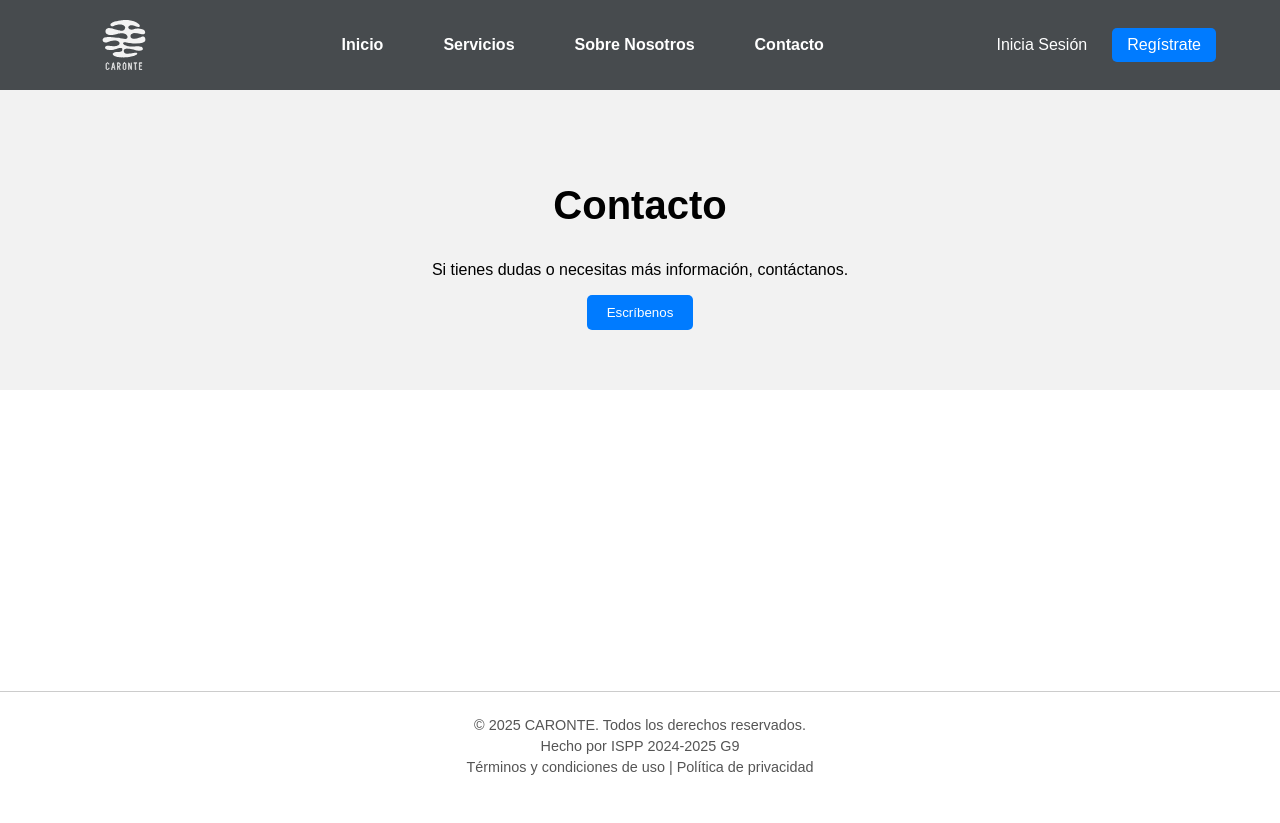
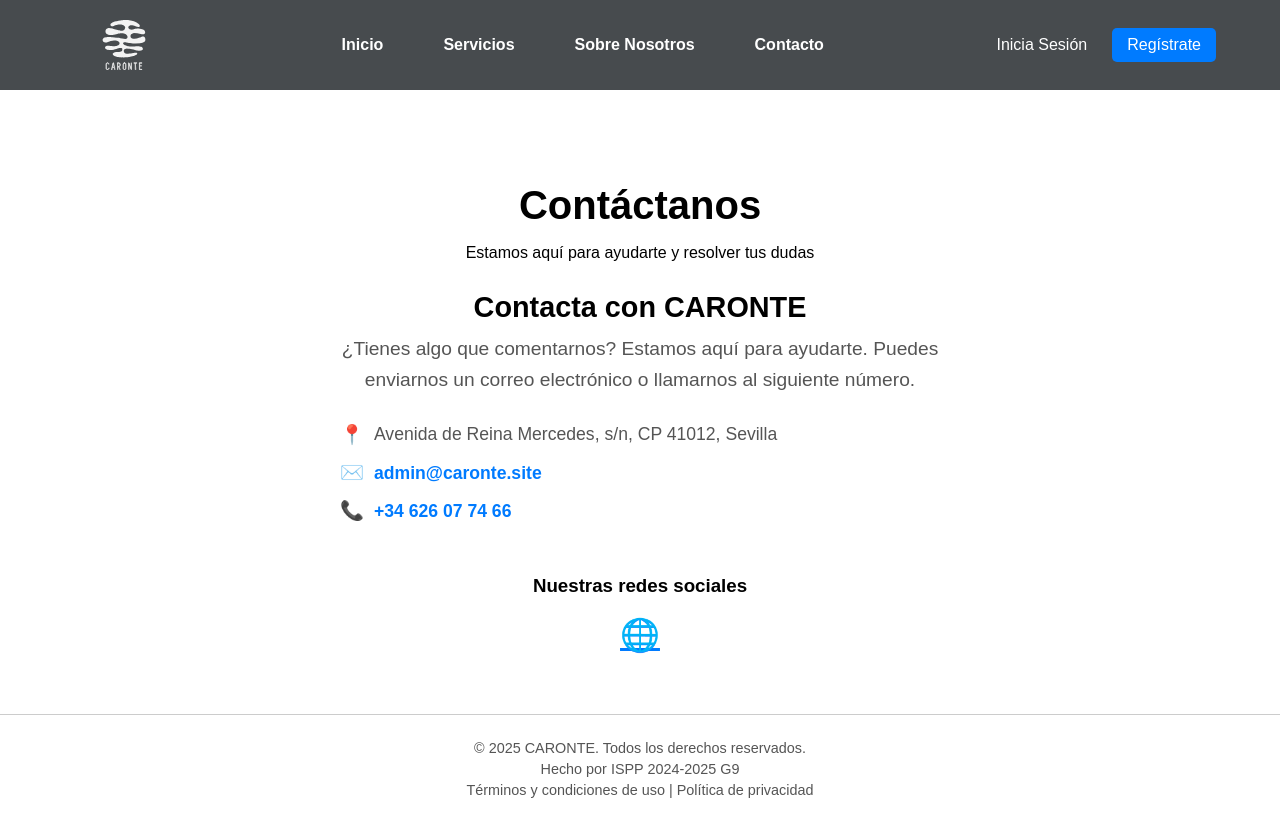
Before and after one commit to ISPP-2425-G9/landing_page, a React (Create React App) app: page /contact in a window 1280 px wide. Before the commit the page ends 800 px from the top, so only its background shows below. Built offline with nearby package versions, Linux system fonts and the light colour scheme.

Commit message:
[feat] contact page done

```diff
--- a/src/components/Contact.js
+++ b/src/components/Contact.js
@@ -1,13 +1,47 @@
 import React from "react";
 import "../styles/Contact.css";
+
+
 
 const Contact = () => {
   return (
     <section id="contact" className="contact">
       <div className="container">
-        <h2>Contacto</h2>
-        <p>Si tienes dudas o necesitas más información, contáctanos.</p>
-        <button onClick={() => alert('Envíanos un mensaje a contacto@caronte.com')}>Escríbenos</button>
+        <h2>Contáctanos</h2>
+        <p>Estamos aquí para ayudarte y resolver tus dudas</p>
+
+        <div className="contact-info">
+          <h3>Contacta con CARONTE</h3>
+          <p>¿Tienes algo que comentarnos? Estamos aquí para ayudarte. Puedes enviarnos un correo electrónico o llamarnos al siguiente número.</p>
+
+          <div className="contact-details">
+            <div className="contact-item">
+              <span className="icon">📍</span>
+              <p>Avenida de Reina Mercedes, s/n, CP 41012, Sevilla</p>
+            </div>
+
+            <div className="contact-item">
+              <span className="icon">✉️</span>
+              <p>
+                <a href="mailto:admin@caronte.site">admin@caronte.site</a>
+              </p>
+            </div>
+
+            <div className="contact-item">
+              <span className="icon">📞</span>
+              <p>
+                <a href="tel:+34626077466">+34 626 07 74 66</a>
+              </p>
+            </div>
+          </div>
+        </div>
+
+        <div className="social-media">
+          <h3>Nuestras redes sociales</h3>
+          <div className="social-icons">
+            <a href="https://jaime-linares.github.io/caronte-landingpage/" target="_blank" rel="noopener noreferrer">🌐</a>
+          </div>
+        </div>
       </div>
     </section>
   );
--- a/src/styles/Contact.css
+++ b/src/styles/Contact.css
@@ -1,22 +1,72 @@
 .contact {
-    background: #f2f2f2;
   padding: 60px 20px;
   text-align: center;
 }
 
 .contact h2 {
   font-size: 2.5rem;
+  margin-bottom: 10px;
 }
 
-  .contact button {
-    background: #007bff;
-    color: white;
-    padding: 10px 20px;
-    border: none;
-    cursor: pointer;
-    border-radius: 5px;
+.contact-info h3 {
+  font-size: 1.8rem;
+  margin-bottom: 10px;
 }
 
-  .contact button:hover {
-    background: #0056b3;
+.contact-info p {
+  font-size: 1.2rem;
+  color: #555;
+  max-width: 600px;
+  margin: 0 auto 15px;
+  line-height: 1.6;
 }
+
+.contact-details {
+  text-align: left;
+  max-width: 600px;
+  margin: auto;
+  padding: 10px 0;
+}
+
+.contact-item {
+  display: flex;
+  align-items: center;
+  gap: 10px;
+  margin-bottom: 10px;
+}
+
+.contact-item .icon {
+  font-size: 1.2rem;
+  color: #444;
+}
+
+.contact-item p {
+  margin: 0;
+  font-size: 1.1rem;
+}
+
+.contact-item a {
+  color: #007bff;
+  text-decoration: none;
+  font-weight: bold;
+}
+
+.contact-item a:hover {
+  text-decoration: underline;
+}
+
+.social-media {
+  margin-top: 30px;
+}
+
+.social-icons a {
+  font-size: 2rem;
+  margin: 0 10px;
+  color: #007bff;
+  transition: transform 0.2s ease-in-out;
+}
+
+.social-icons a:hover {
+  transform: scale(1.2);
+  color: #0056b3;
+}
```
Lines whose indentation alone changed are shown as unchanged.
